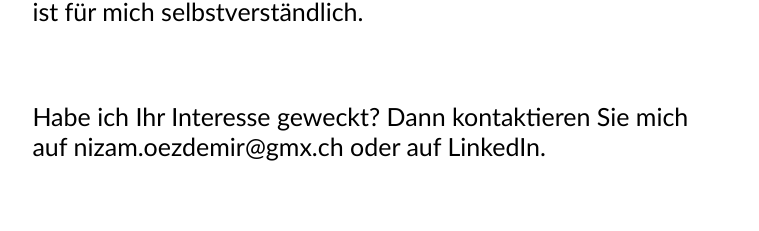
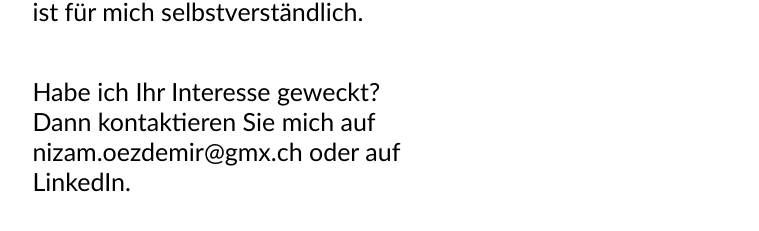
Before and after one commit to Nizii/my-nuxt-project, a Nuxt app: page /about in a window 1280 px wide. Shown: the part 899-1130 px from the top of the page, without its empty margins (260-1019 px from the left). Before the commit the page ends 1103 px from the top, so only its background shows below. Built offline with nearby package versions, Linux system fonts and the light colour scheme; what vue-fullpage.js would draw is missing.

Commit message:
about-text-bottom verschoben

```diff
--- a/pages/about.vue
+++ b/pages/about.vue
@@ -21,11 +21,12 @@
             Neben Prototyping habe ich auch fertige Produkte erstellt, wobei mein Schwerpunkt im Frontend mit JavaScript und im Backend mit .Net lag.
             Die Berücksichtigung von Design Patterns und Clean-Code-Prinzipien wie zum Beispiel SOLID ist für mich selbstverständlich.
           </p>
+          <p class="about-text-bottom">
+          Habe ich Ihr Interesse geweckt? Dann kontaktieren Sie mich auf nizam.oezdemir@gmx.ch oder auf LinkedIn.
+          </p>
         </div>
         <img class="foto" src="~/static/fotos/nizi.png">
-        <p class="about-text-bottom">
-          Habe ich Ihr Interesse geweckt? Dann kontaktieren Sie mich auf nizam.oezdemir@gmx.ch oder auf LinkedIn.
-        </p>
+
       </div>
     <div class="about-bottom"></div>
   </div>
```
